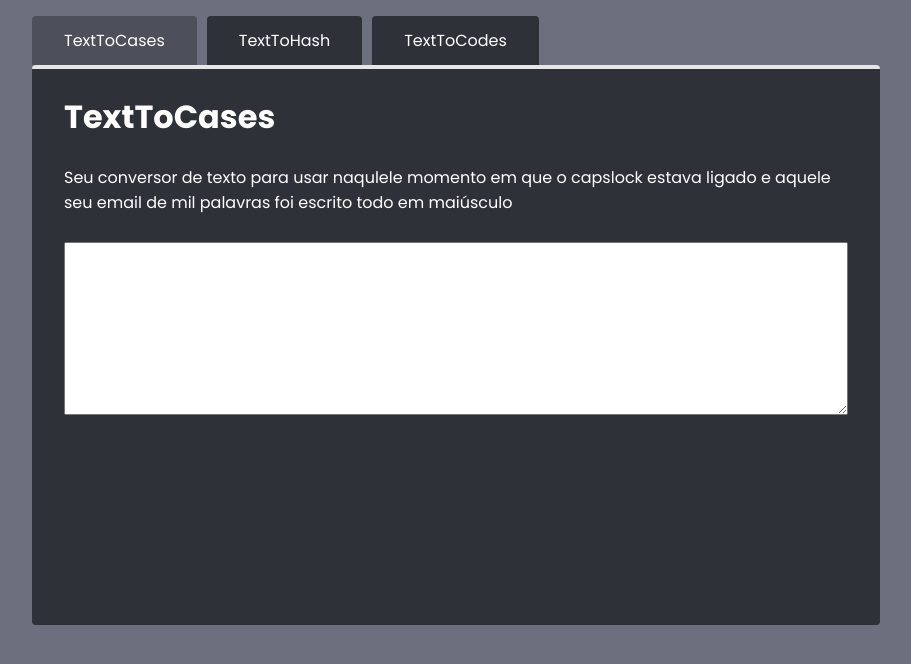
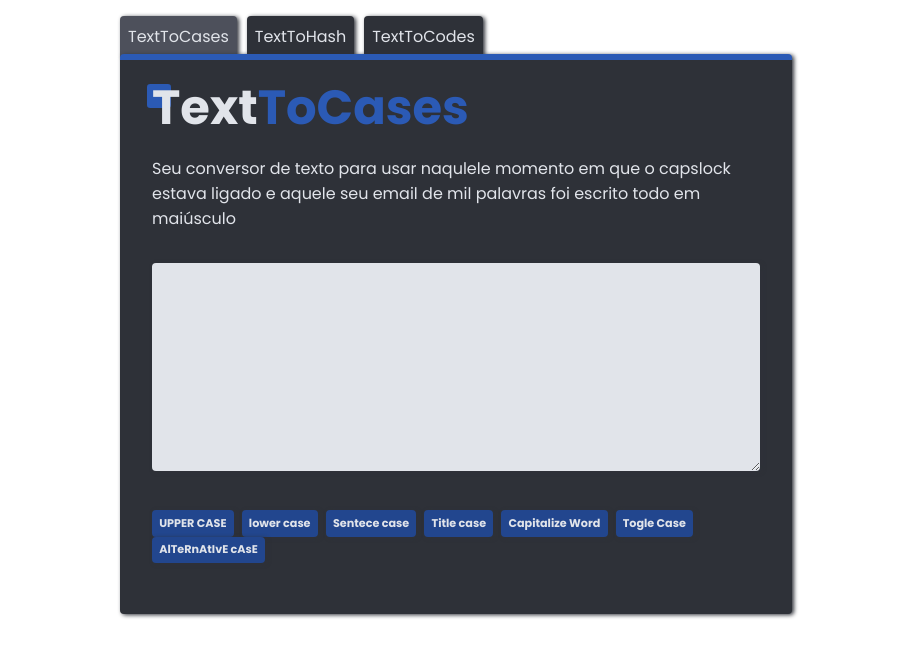
Before and after one commit to velloware/TextToCases, a React (Create React App) app: page / in a window 1280 px wide. Shown: the top 664 px of the page, without its empty margins (184-1095 px from the left). Built offline with nearby package versions, Linux system fonts and the light colour scheme.

Commit message:
Construindo frontend da aplicação

```diff
--- a/src/App.css
+++ b/src/App.css
@@ -7,10 +7,12 @@
 body {
   padding-top: 1rem;
   margin: 0px;
-  color: #FFF;
+  color: #E1E4EA;
   --type-first: 'Poppins', Arial, sans-serif;
   font-family: var(--type-first);
-  background: #6C6F7D;
+  background: #fff;
+  display: flex;
+  justify-content: center;
 }
 
 h1,
@@ -28,18 +30,36 @@ button, input {
 }
 
 .container {
-  max-width: 55rem;
+  max-width: 55vw;
   padding: 0 1rem;
   margin: 0 auto;
 }
 
 .title {
   line-height: 1;
-  font-size: 2rem;
+  font-size: 3rem;
   margin: 1rem 0;
   font-weight: bold;
   position: relative;
   z-index: 1;
+}
+
+.title::after {
+  content: '';
+  display: block;
+  width: 1.5rem;
+  height: 1.5rem;
+  background: #2B5AB5;
+  position: absolute;
+  bottom: 2rem;
+  left: -5px;
+  border-radius: .2rem;
+  z-index: -1;
+}
+
+
+.titleAux {
+  color: #2B5AB5;
 }
 
 
@@ -59,3 +79,17 @@ button, input {
 .VictoryContainer {
   height: initial !important;
 }
+
+@media(max-width:600px) {
+  .container {
+    max-width: 90vw;
+  }
+  .title {
+    font-size: 2rem;
+  }
+  .title::after {
+    bottom: 1.5rem;
+    width: 1rem;
+  height: 1rem;
+  }
+}
--- /dev/null
+++ b/src/Classes/Action.js
@@ -0,0 +1,9 @@
+class Action {
+  static execute(callback, id) {
+    const element = document.querySelector(id);
+    element.value = callback(element.value);
+    return true;
+  }
+}
+
+export default Action;
--- /dev/null
+++ b/src/Classes/ToCases.js
@@ -0,0 +1,45 @@
+class ToCases {
+  static UpperCase(text) {
+      return text.toUpperCase();
+  }
+
+  static LowerCase(text) {
+      return text.toLowerCase();
+  }
+
+  static TitleCase(text) {
+      return text.replace(/\w\S*/g, function (txt) {
+          return txt.charAt(0).toUpperCase() + txt.substr(1).toLowerCase();
+      });
+  }
+
+  static SentenceCase(text) {
+      return text.charAt(0).toUpperCase() + text.substr(1).toLowerCase();
+  }
+
+  static CapitalizeWord(text) {
+      return text.replace(
+          /\w\S*/g,
+          function (txt) {
+              return txt.charAt(0).toUpperCase() + txt.substr(1).toLowerCase();
+          }
+      );
+  }
+
+  static ToggleCase(text) {
+      return text.toUpperCase().split(' ').map(function (word) {
+          return (word.charAt(0).toLowerCase() + word.slice(1));
+      }).join(' ');
+  }
+
+  static AlternativeCase(text) {
+      var chars = text.toLowerCase().split("");
+
+      for (var i = 0; i < chars.length; i += 2) {
+          chars[i] = chars[i].toUpperCase();
+      }
+      return chars.join("");
+  }
+}
+
+export default ToCases;
--- /dev/null
+++ b/src/Components/Button/Button.js
@@ -0,0 +1,22 @@
+import React from 'react';
+import Action from '../../Classes/Action';
+import styles from './Button.module.css';
+
+const Button = (props) => {
+  const convertMethod = props.action[0];
+  const identifier = props.action[1];
+  function execute() {
+    Action.execute(convertMethod, identifier);
+  }
+
+  return (
+    <button
+      className={ styles.button }
+      onClick={ execute }
+    >
+    { props.children }
+    </button>
+  );
+}
+
+export default Button;
--- /dev/null
+++ b/src/Components/Button/Button.module.css
@@ -0,0 +1,18 @@
+.button {
+  border: none;
+  font-size: .7rem;
+  border-radius: 4px;
+  font-weight: bold;
+  padding: .3rem .45rem;
+  text-align: center;
+  background-color: #22468E;
+  color: #E1E4EA;
+  margin-right: .5rem;
+  box-shadow: 2px 1px 4px #2E3138;
+}
+
+.button:hover,
+.button:focus {
+  cursor: pointer;
+  background-color: #2B5AB5;
+}
--- a/src/Components/Header.module.css
+++ b/src/Components/Header.module.css
@@ -7,11 +7,26 @@
 
 .header li {
   margin-right: 0.625em;
-  padding: .75em 2em;
   background: #2E3138;
+  padding: .5rem;
+  font-weight: normal;
   border-radius: 4px 4px 0 0 ;
+  font-size: 1rem;
+  box-shadow: 2px 1px 4px #2E3138;
+}
+.header li.active {
+ background: #4D505B;
 }
 
- .header li.active {
-  background: #4D505B;
+.header li:hover,
+.header li:focus {
+  cursor: pointer;
+  background-color: #2B5AB5;
 }
+
+
+@media (max-width:600px) {
+  .header li {
+    font-size: .8rem;
+  }
+}
--- a/src/Components/TextToCases/TextToCases.js
+++ b/src/Components/TextToCases/TextToCases.js
@@ -1,15 +1,27 @@
 import React from 'react';
+import Button from '../Button/Button';
 import styles from './TextToCases.module.css';
+import ToCases from '../../Classes/ToCases';
 
 const TextToCases = () => {
+    const ID_TEXT_AREA = "#texttocases";
   return (
     <main className={ styles.textToCases }>
-      <h1 className={ 'title' }> TextToCases </h1>
+      <h1 className={ 'title' }> Text<span className={'titleAux'}>ToCases</span></h1>
       <p>Seu conversor de texto para usar naqulele momento em que o capslock estava ligado e aquele seu email de mil palavras foi escrito todo em  maiúsculo</p>
 
-      <textarea></textarea>
+      <textarea id='texttocases'></textarea>
+      <div className={ styles.buttons }>
+        <Button action={[ToCases.UpperCase, ID_TEXT_AREA] }>UPPER CASE</Button>
+        <Button action={[ToCases.LowerCase, ID_TEXT_AREA] }>lower case</Button>
+        <Button action={[ToCases.SentenceCase, ID_TEXT_AREA] }>Sentece case</Button>
+        <Button action={[ToCases.TitleCase, ID_TEXT_AREA] }>Title case</Button>
+        <Button action={[ToCases.CapitalizeWord, ID_TEXT_AREA] }>Capitalize Word</Button>
+        <Button action={[ToCases.ToggleCase, ID_TEXT_AREA] }>Togle Case</Button>
+        <Button action={[ToCases.AlternativeCase, ID_TEXT_AREA] }>AlTeRnAtIvE cAsE</Button>
+      </div>
     </main>
   );
 }
 
-export default TextToCases
+export default TextToCases;
--- a/src/Components/TextToCases/TextToCases.module.css
+++ b/src/Components/TextToCases/TextToCases.module.css
@@ -1,20 +1,42 @@
 .textToCases {
   background: #2E3138;
-  margin: 0;
-  min-width: 55vw;
-  border-top: 4px solid #E6E6E6;
+  margin: -3px auto;
+  z-index: 1;
+  position: relative;
+  max-width: 55vw;
+  border-top: 6px solid #2B5AB5;
   min-height: 70vh;
   border-radius: 4px;
   padding: 0 2em;
+  box-shadow: 2px 1px 4px #2E3138;
 }
 
 .textToCases h1 {
-  padding: .5em 0;
+  padding: .5rem 0;
 }
 
 .textToCases textarea {
   width: 100%;
-  height: 13em;
-  margin: 2em 0;
+  height: 13rem;
+  margin: 2rem 0;
   resize: vertical;
+  background-color: #E1E4EA;
+  border-radius: 4px;
+  box-shadow: 2px 1px 4px #2E3138;
+  color: #222;
+  font-size: 1rem;
+  border: 0px solid;
 }
+
+.buttons {
+  display: flex;
+  flex-wrap: wrap;
+  padding-bottom: 1rem;
+}
+
+@media (max-width:600px) {
+  .textToCases {
+    max-width: 95vw;
+    padding: 0 1em;
+  }
+}
```
